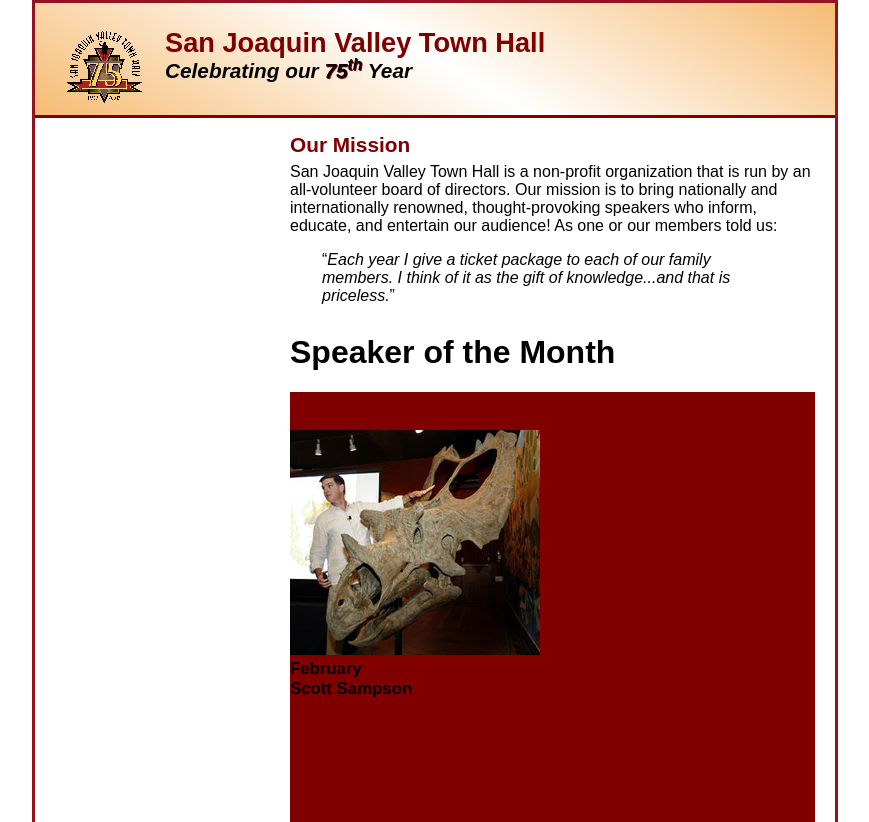
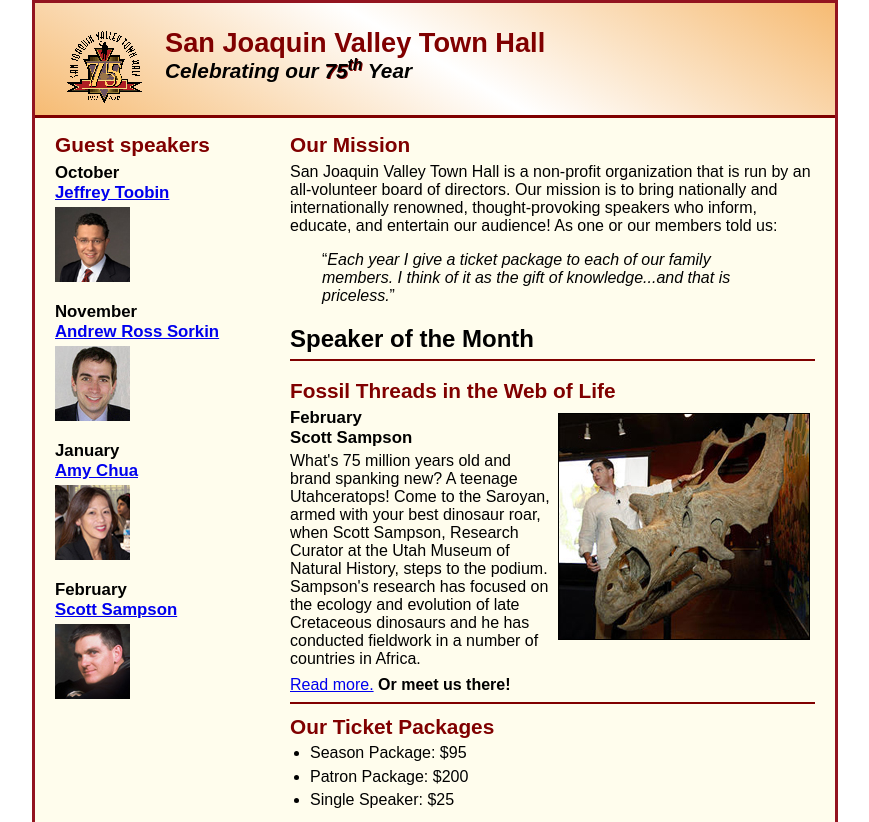
Before and after one commit to cl598/A12, a plain HTML site: page index.html in a window 1280 px wide. Shown: the top 822 px of the page, without its empty margins (205-1074 px from the left). Drawn offline with Linux system fonts and the light colour scheme.

Commit message:
updated everything

```diff
--- a/styles/main.css
+++ b/styles/main.css
@@ -1,6 +1,17 @@
 *{
 	margin: 0;
 	padding: 0;
+}
+
+a:hover{
+	font-style: italic;
+}
+.shadow{
+	text-shadow: 1px 1px #800000;
+}
+
+html {
+	background-color: white;
 }
 
 /* the styles for the elements */
@@ -10,28 +21,19 @@ body {
 	width: 800px;
 	margin: 0 auto 0 auto;
 	border: 3px solid #931420;
-
+	background-color: #fffded;
 }
 
-section{
-	width: 525px;
-	float: right;
-}
-
-aside{
-	width: 215px;
-	float: right;
+header{
+	border-bottom: 3px solid #800000;
+	padding: 1.5em 30px 2em 30px;
+	background-image: linear-gradient(30deg, #f6bb73 0%, #f6bb73 0%, white 50%, #f6bb73 100%, #f6bb73 100%);
 }
 
 /* the styles for the header */
-
 header img {
 	float: left;
 	padding: 0 0 1em 0;
-}
-
-.shadow{
-	text-shadow: 1px 1px #800000;
 }
 
 header h2{
@@ -46,54 +48,60 @@ header h3{
 	padding: 0 0 0 100px;
 }
 
-body header{
-	border-bottom: 3px solid #800000;
-	padding: 1.5em 30px 2em 30px;
-	background-image: linear-gradient(30deg, #f6bb73 0%, #f6bb73 0%, white 50%, #f6bb73 100%, #f6bb73 100%);
+
+
+/* the styles for the section */
+main{
+	clear: left;
+
 }
 
-/* the styles for the section */
-main {
-	clear: left;
-	background-color: #fffded;
-}
-main aside{
-	padding-left: 20px;
-	padding-right: 20px;
-}
 
-main section{
+section{
+	width: 525px;
+	float: right;
 	padding-left: 20px;
 	padding-right: 20px;
 	padding-bottom: 20px;
 }
 
-main section article{
-	padding-top: .5em;
-	padding-bottom: .5em;
-	border-top: 2px;
-	border-bottom: 2px;
-	background-color: #800000;
-	float: right;
-}
-
-main section article h1{
+section h1{
 	font-size: 150%;
 	padding-top: .5em;
 	padding-bottom: .25em;
 	margin: 0;
 }
 
-main section article h2{
+article{
+	padding-top: .5em;
+	padding-bottom: .5em;
+	border-top: 2px solid #800000;
+	border-bottom: 2px solid #800000;
+}
+
+article h2 {
 	padding-top: 0;
 }
 
-main section article h3{
+article h3 {
 	font-size: 105%;
-	padding-bottom: 25em;
+	padding-bottom: .25em;
 }
 
-main aside img{
+article img{
+	float: right;
+	margin: 5px;
+	border: 1px solid black;
+}
+
+main aside{
+	width: 215px;
+	float: left;
+	padding-left: 20px;
+	padding-bottom: 20px;
+}
+
+aside img{
 	padding-bottom: 1em;
 }
 
@@ -105,11 +113,12 @@ main h2{
 
 main aside h3{
 	font-size: 105%;
-	padding: 0 0 .25em 0;
+	padding-bottom: .25em;
 }
 
 main p{
 	padding: 0 0 .5em 0;
+	text-align: left;
 }
 
 main blockquote{
@@ -124,15 +133,11 @@ main li{
 	padding: 0 0 .35em 0;
 }
 
-a:hover{
-	font-style: italic;
-}
-
 /* the styles for the footer */
 footer p{
 	text-align: center;
 	background-color: #800000;
 	color: white;
 	padding: 1em 0;
-	clear: right;
+	clear: both;
 }
```
